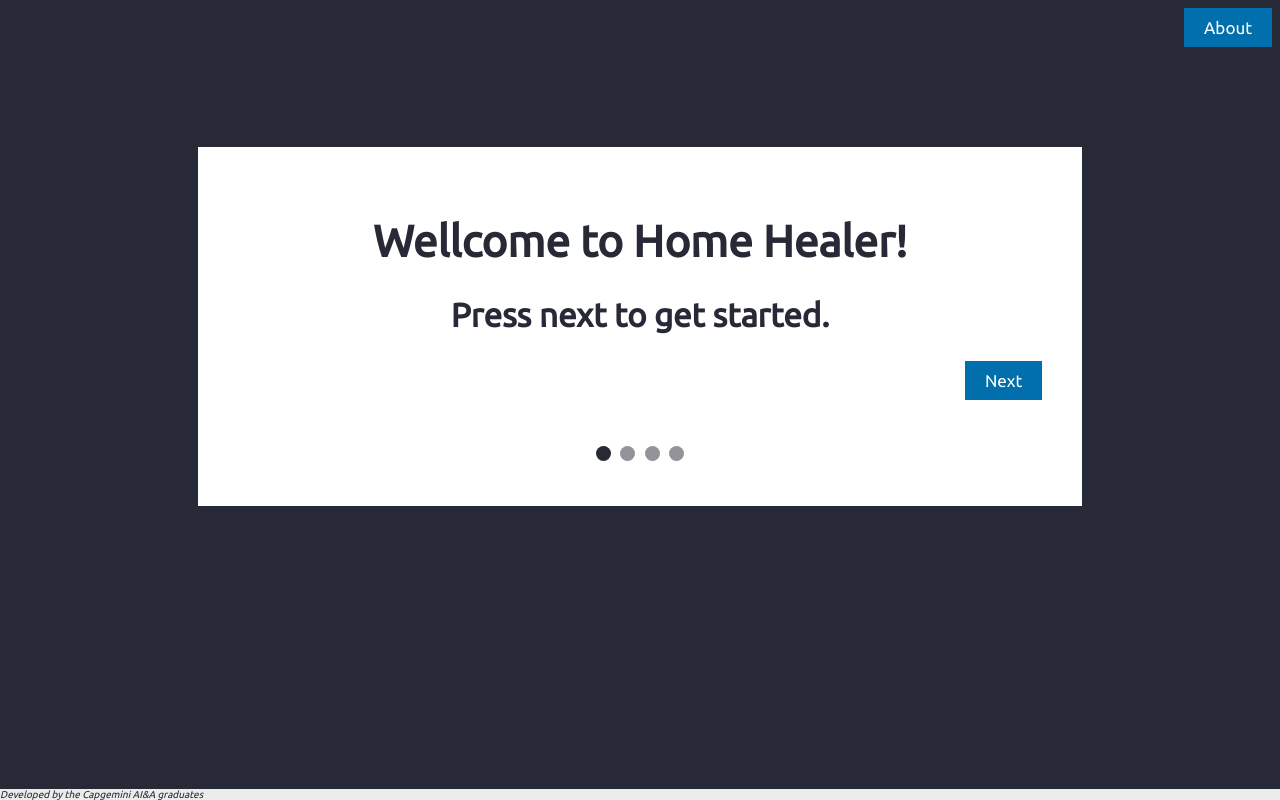
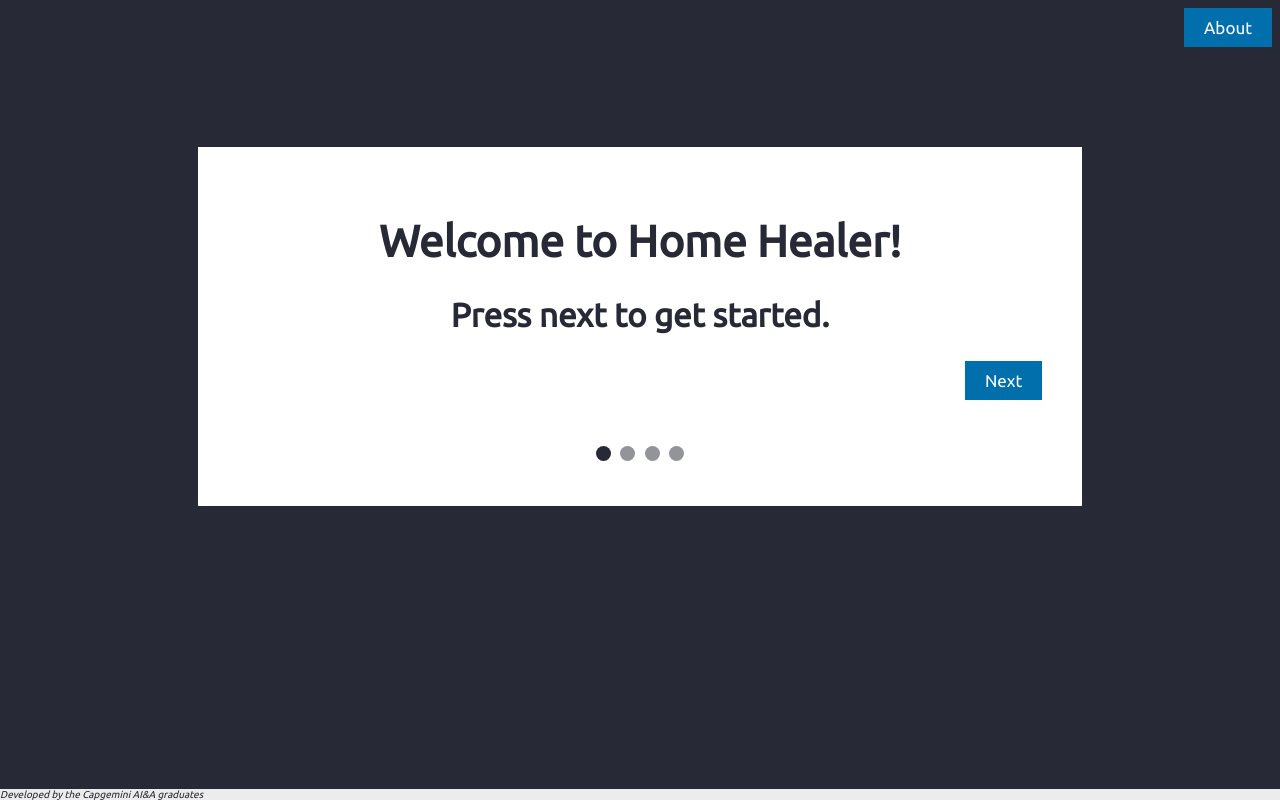
Before and after one commit to NicolasBelissent/homehealer_mlwebapp, a plain HTML site: page templates/start.html in a window 1280 px wide. Drawn offline with Linux system fonts and the light colour scheme.

Commit message:
spell check

```diff
--- a/templates/start.html
+++ b/templates/start.html
@@ -133,7 +133,7 @@ header-container {
 
   <!-- One "tab" for each step in the form: -->
   <div class="tab">
-    <h1>Wellcome to Home Healer!</h1>
+    <h1>Welcome to Home Healer!</h1>
     <h2 style="text-align: center;">Press next to get started.</h2>
   </div>
 
```
